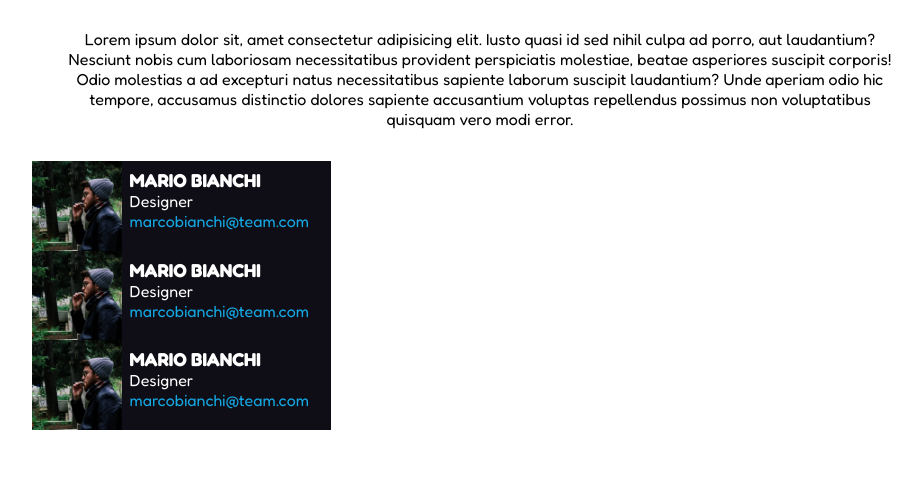
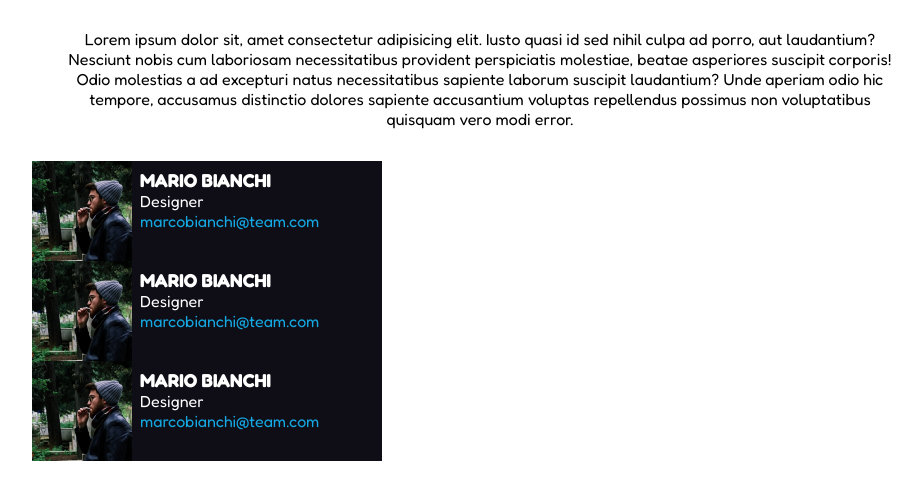
Before and after one commit to IlCarretto/html-css-flex-cards, a plain HTML site: page index.html in a window 1280 px wide. Shown: the part 74-574 px from the top of the page, without its empty margins (160-1082 px from the left). Drawn offline with Linux system fonts and the light colour scheme; a web font is replaced by a local one.

Commit message:
Working on Main Section

```diff
--- a/css/style.css
+++ b/css/style.css
@@ -30,13 +30,13 @@ h1{
 
 /* MAIN */
 .card{
-    width: calc(100% / 3 - 10%);
+    width: 250px;
     background-color: #0f0e17;
     color: white;
 }
 
 img{
-    width: 10%;
+    width: 100px;
 }
 
 .row{
@@ -44,7 +44,6 @@ img{
 }
 
 .content{
-    width: 100%;
     padding: 0.5rem;
 }
 
```
